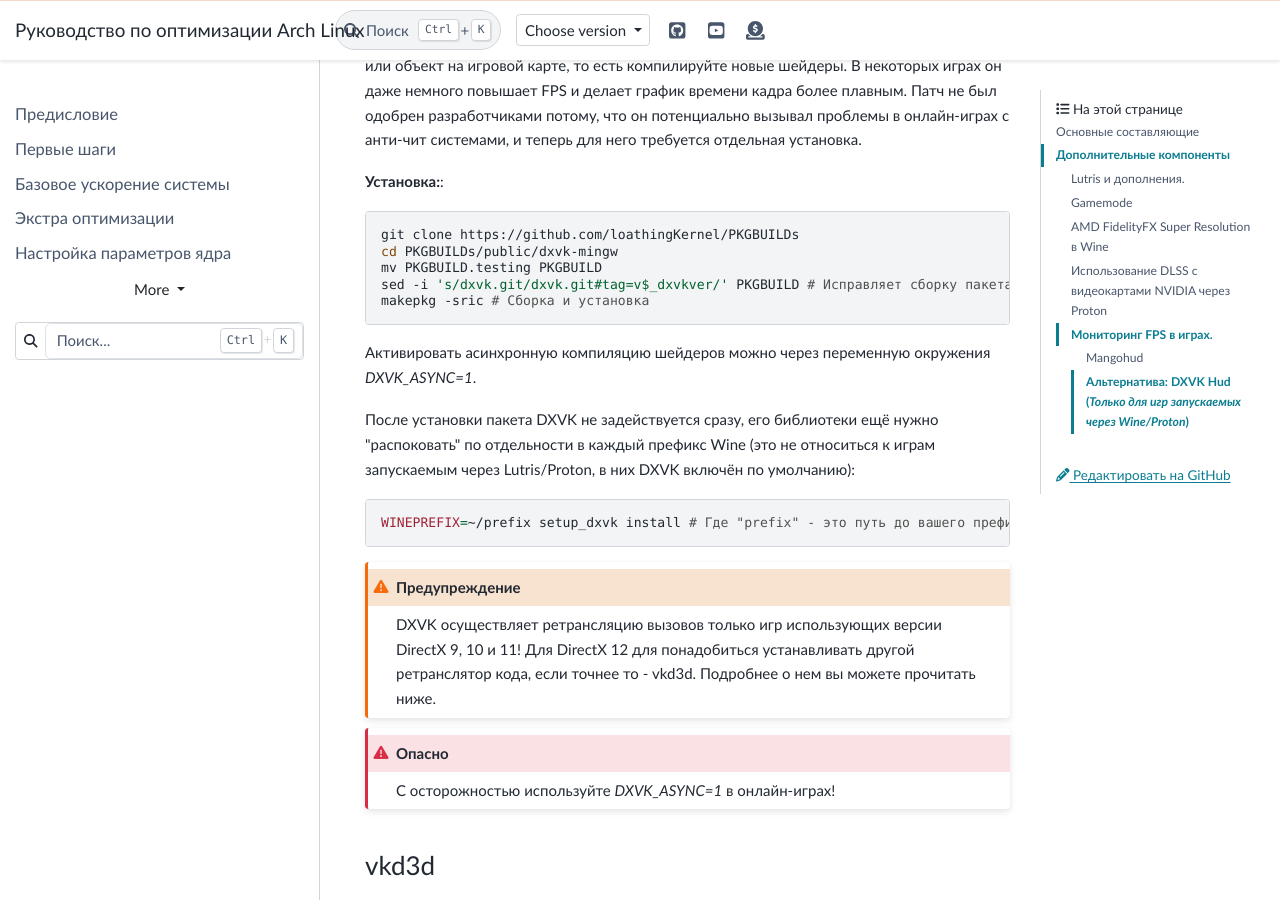
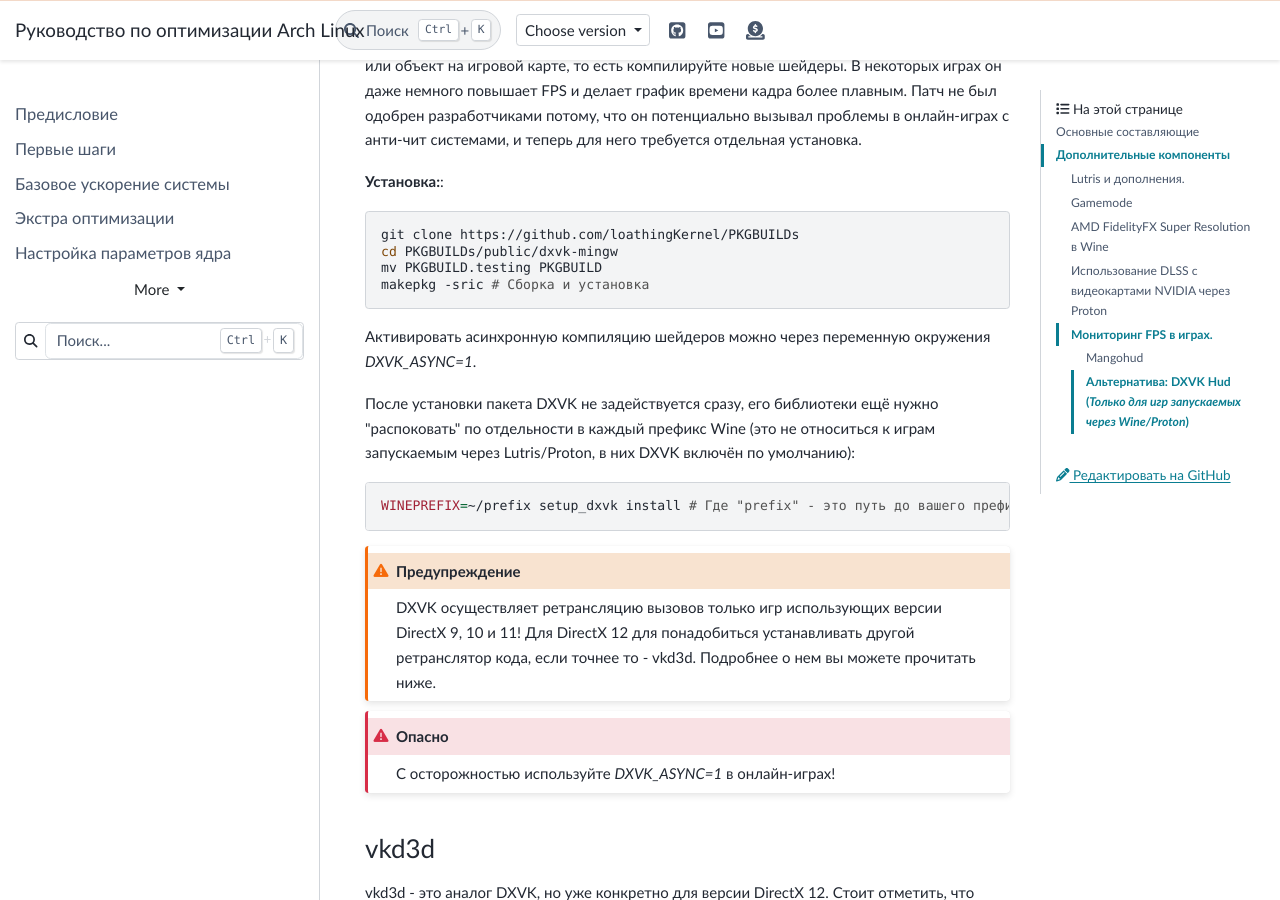
Before and after one commit to ventureoo/ARU, a Sphinx documentation site: the page built from docs/source/linux-gaming.rst, in a window 1280 px wide and 900 px high, scrolled down 7919 px. Built offline with Sphinx 7.4.7 and the PyData theme 0.15.4, drawn with Linux system fonts in a browser that asks for light colours.

Commit message:
linux-gaming: DXVK is no more need for a workaround

```diff
--- a/docs/source/linux-gaming.rst
+++ b/docs/source/linux-gaming.rst
@@ -328,7 +328,6 @@
   git clone https://github.com/loathingKernel/PKGBUILDs
   cd PKGBUILDs/public/dxvk-mingw
   mv PKGBUILD.testing PKGBUILD
-  sed -i 's/dxvk.git/dxvk.git#tag=v$_dxvkver/' PKGBUILD # Исправляет сборку пакета в связи с новыми изменениями
   makepkg -sric # Сборка и установка
 
 Активировать асинхронную компиляцию шейдеров можно через переменную окружения *DXVK_ASYNC=1*.
```
